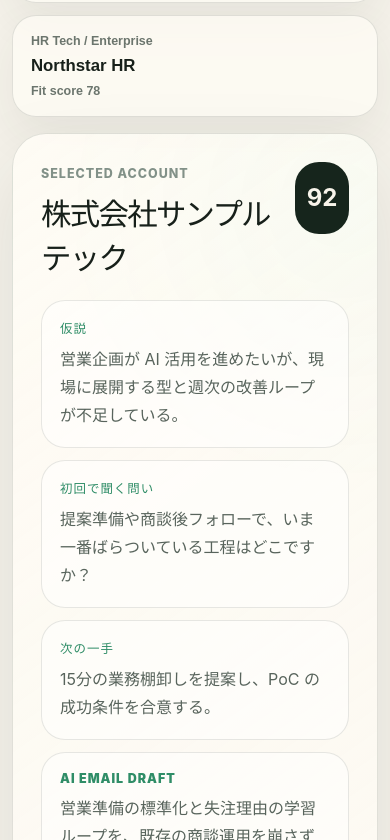
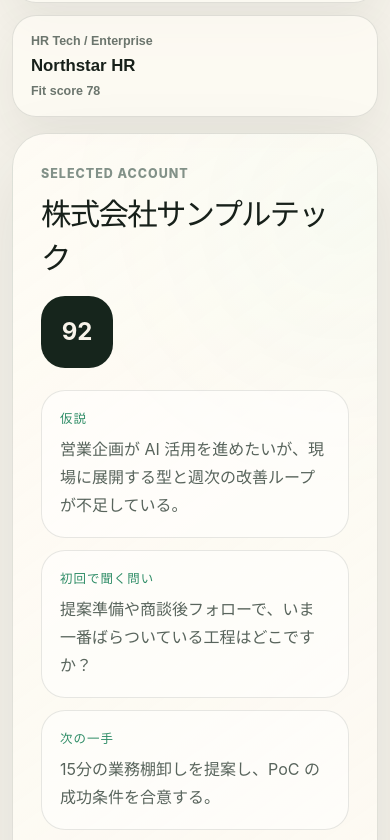
Before and after one commit to synergia-yoshi/Tact, a React (Vite) app: page / in a window 390 px wide. Shown: the part 5024-5864 px from the top of the page. Built offline with nearby package versions, Linux system fonts and the light colour scheme.

Commit message:
Fix mobile workspace panel layout
Co-authored-by: synergia-yoshi <synergia-yoshi@users.noreply.github.com>

```diff
--- a/src/styles.css
+++ b/src/styles.css
@@ -418,6 +418,8 @@ h3 {
 }
 
 .workspace-panel {
+  min-width: 0;
+  overflow: hidden;
   border: 1px solid rgba(22, 37, 28, 0.12);
   border-radius: 34px;
   padding: 28px;
@@ -429,6 +431,7 @@ h3 {
 
 .workspace-panel-header {
   display: flex;
+  flex-wrap: wrap;
   gap: 18px;
   align-items: start;
   justify-content: space-between;
@@ -454,7 +457,7 @@ h3 {
 
 .insight-grid {
   display: grid;
-  grid-template-columns: repeat(3, 1fr);
+  grid-template-columns: repeat(auto-fit, minmax(min(100%, 220px), 1fr));
   gap: 12px;
 }
 
@@ -482,6 +485,7 @@ h3 {
   margin-bottom: 0;
   color: #58645c;
   line-height: 1.75;
+  overflow-wrap: anywhere;
 }
 
 .email-draft {
```
